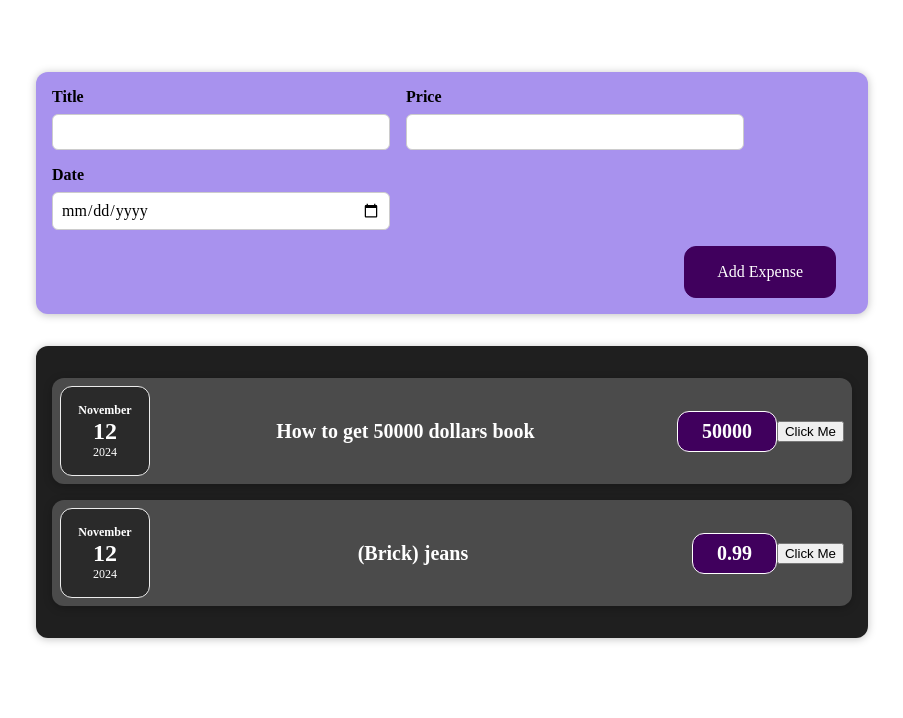
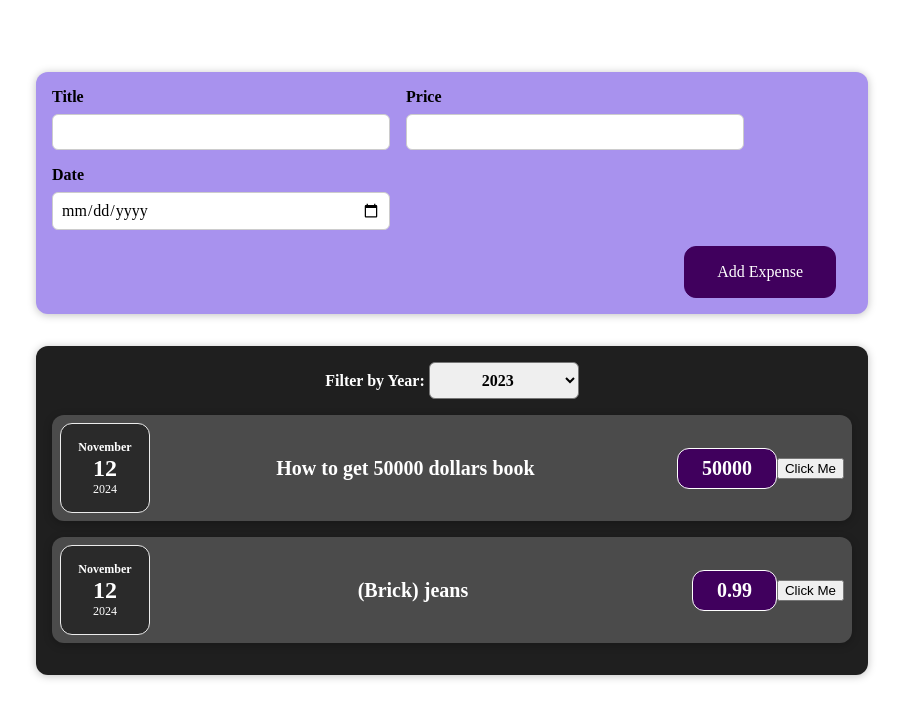
Before and after one commit to endtrastic/ReactCrash-backend, a React (Vite) app: page / in a window 1280 px wide. Shown: the top 718 px of the page, without its empty margins (188-1091 px from the left). Built offline with nearby package versions, Linux system fonts and the light colour scheme.

Commit message:
Added ExpensesFilter

```diff
--- a/src/components/Expenses/Expenses.jsx
+++ b/src/components/Expenses/Expenses.jsx
@@ -1,15 +1,21 @@
-import ExpenseItem from './Expenseitem.jsx'
-import Card from '../UI/Card.jsx'
-import './Expenses.css'
+import ExpenseItem from './Expenseitem.jsx';
+import ExpensesFilter from './ExpensesFilter/ExpensesFilter.jsx'
+import Card from '../UI/Card.jsx';
+import './Expenses.css';
 
 
 const Expenses = (props) => {
     const expenses = props.expenses
     console.log(expenses)
 
+    const saveYearHandler = (selectedYear) => {
+        console.log('Selected Year in Expenses.jsx:', selectedYear)
+    }
+
 
     return (
         <Card className="expenses">
+            <ExpensesFilter onchangeyear={saveYearHandler}/>
             {expenses.map((expense, index) => (
                 <ExpenseItem key={expense.id || index} expenseData={expense} />
             ))}
--- a/src/components/Expenses/ExpensesFilter/ExpensesFilter.css
+++ b/src/components/Expenses/ExpensesFilter/ExpensesFilter.css
@@ -0,0 +1,24 @@
+.expenses-filter {
+    color: white;
+    padding: 0 1rem;
+}
+
+.expenses-filter__control {
+    display: flex;
+    width: 100%;
+    align-items: center;
+    justify-content: space-between;
+    margin: 1rem 0;
+}
+
+.expenses-filter label {
+    font-weight: bold;
+    margin-bottom: 0.5rem;
+}
+
+.expenses-filter select {
+    font: inherit;
+    padding: 0.5rem 3rem;
+    font-weight: bold;
+    border-radius: 6px;
+}
--- a/src/components/Expenses/ExpensesFilter/ExpensesFilter.jsx
+++ b/src/components/Expenses/ExpensesFilter/ExpensesFilter.jsx
@@ -1 +1,23 @@
 import './ExpensesFilter.css'
+
+const ExpensesFilter = (props) => {
+
+    const yearChangeHandler = (event) => {
+        const selectedYear = event.target.value
+        props.onchangeyear(selectedYear)
+    }
+
+    return (
+        <div className="expenses-filter">
+            <label>Filter by Year: </label>
+            <select onChange={yearChangeHandler} value={props.enteredyear}>
+                <option value="2023">2023</option>
+                <option value="2024">2024</option>
+                <option value="2025">2025</option>
+                <option value="2026">2026</option>
+            </select>
+        </div>
+    );
+}
+
+export default ExpensesFilter;
--- a/src/components/Expenses/NewExpense/ExpenseForm.jsx
+++ b/src/components/Expenses/NewExpense/ExpenseForm.jsx
@@ -40,19 +40,22 @@ const ExpenseForm = (props) => {
                     <label> Title</label>
                     <input type="text"
                     onChange={titleChangeHandler}
-                    value={enteredTitle}/>
+                    value={enteredTitle}
+                    required/>
                 </div>
                 <div className="new-expense__control">
                     <label>Price</label>
                     <input type="number" min="0.01" step="0.01"
                     onChange={priceChangeHandler}
-                    value={enteredPrice}/>
+                    value={enteredPrice}
+                    required/>
                 </div>
                 <div className="new-expense__control">
                     <label>Date</label>
                     <input type="date" min="2024-11-12" max="2026-01-31"
                     onChange={dateChangeHandler}
-                    value={enteredDate}/>
+                    value={enteredDate}
+                    required/>
                 </div>
             </div>
             <div className="new-expense__actions">
--- a/vite.config.js
+++ b/vite.config.js
@@ -5,6 +5,6 @@ import react from '@vitejs/plugin-react'
 export default defineConfig({
   plugins: [react()],
   server: {
-    port: 3005,
+    port: 3007,
   }
 })
```
Also changed, not shown: src/components/Expenses/ExpensesFilter/ExpensesList.css (+9 -0 lines).
